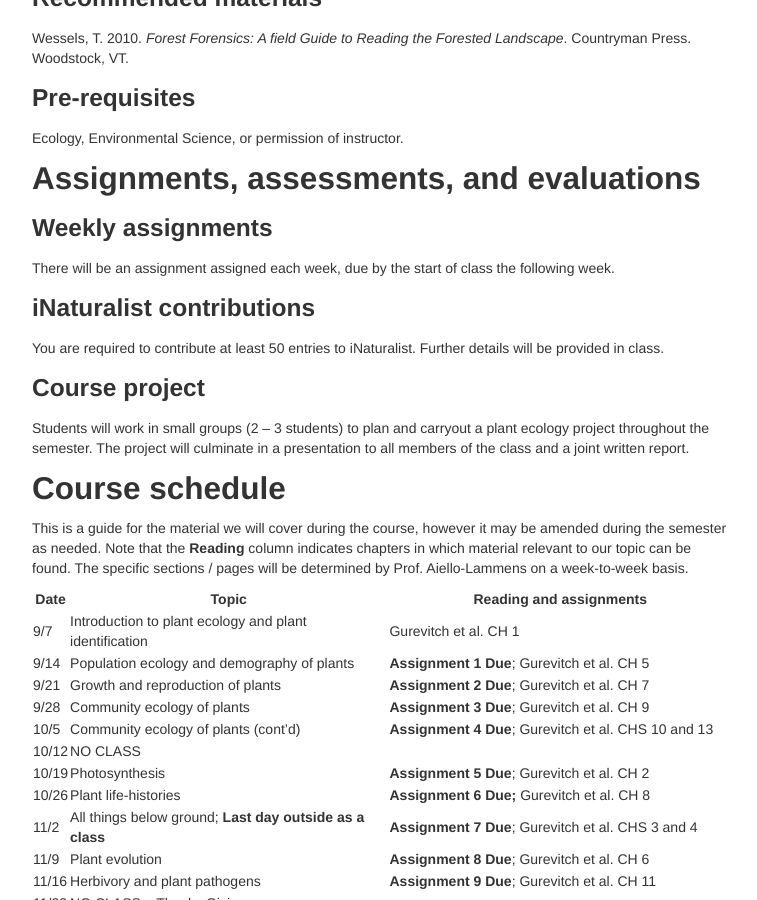
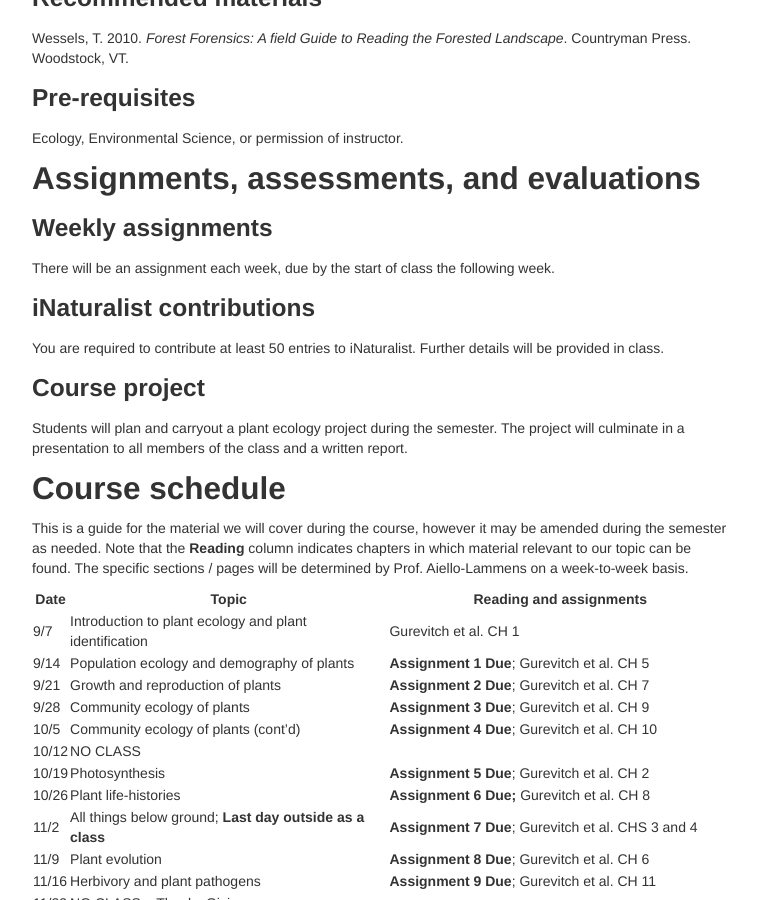
Before and after one commit to mlammens/ENS-511-Plant-Ecology, a Jekyll site: the page built from pages/syllabus.md, in a window 1280 px wide and 900 px high, scrolled down 1384 px. Shown: the whole window, without its empty margins (258-1015 px from the left). Built offline with Jekyll 4.4.1, drawn with Linux system fonts in a browser that asks for light colours.

Commit message:
Added Assignment 4

```diff
--- a/pages/syllabus.md
+++ b/pages/syllabus.md
@@ -97,7 +97,7 @@ Assignments, assessments, and evaluations
 
 ### Weekly assignments
 
-There will be an assignment assigned each week, due by the start of
+There will be an assignment each week, due by the start of
 class the following week.
 
 ### iNaturalist contributions
@@ -107,9 +107,9 @@ Further details will be provided in class.
 
 ### Course project
 
-Students will work in small groups (2 – 3 students) to plan and carryout
-a plant ecology project throughout the semester. The project will
-culminate in a presentation to all members of the class and a joint
+Students will plan and carryout
+a plant ecology project during the semester. The project will
+culminate in a presentation to all members of the class and a
 written report.
 
 <span id="course-schedule-and-policies" class="anchor"></span>
@@ -130,7 +130,7 @@ on a week-to-week basis.
 |9/14 |Population ecology and demography of plants |**Assignment 1 Due**; Gurevitch et al. CH 5|
 |9/21 |Growth and reproduction of plants |**Assignment 2 Due**; Gurevitch et al. CH 7|
 |9/28 |Community ecology of plants |**Assignment 3 Due**; Gurevitch et al. CH 9|
-|10/5 |Community ecology of plants (cont’d) |**Assignment 4 Due**; Gurevitch et al. CHS 10 and 13|
+|10/5 |Community ecology of plants (cont’d) |**Assignment 4 Due**; Gurevitch et al. CH 10|
 |10/12 |NO CLASS | |
 |10/19 |Photosynthesis |**Assignment 5 Due**; Gurevitch et al. CH 2|
 |10/26 |Plant life-histories |**Assignment 6 Due;** Gurevitch et al. CH 8|
```
Also changed, not shown: index.md (+4 -3 lines), pages/assignment-4.md (added, +13 -0 lines).
